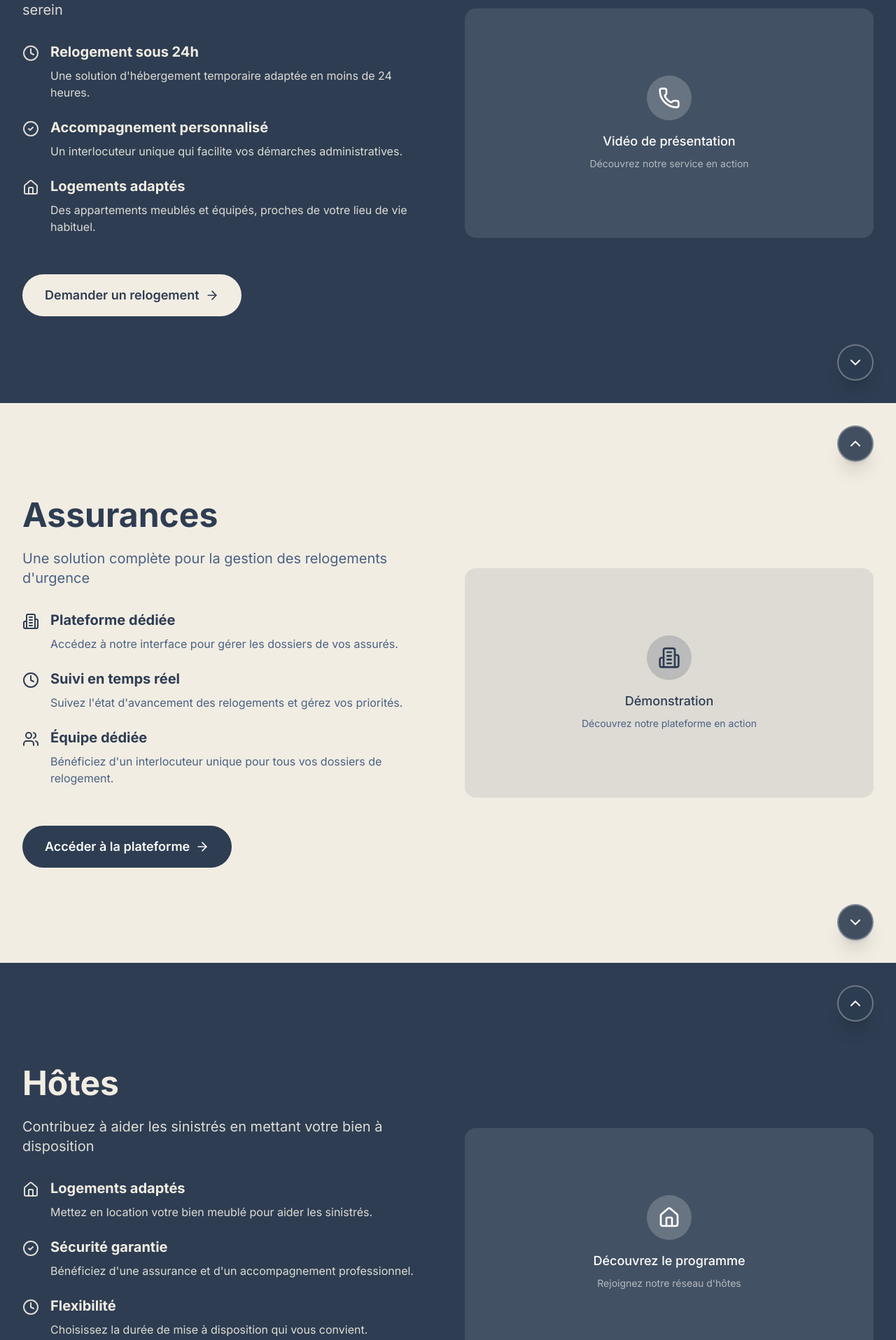
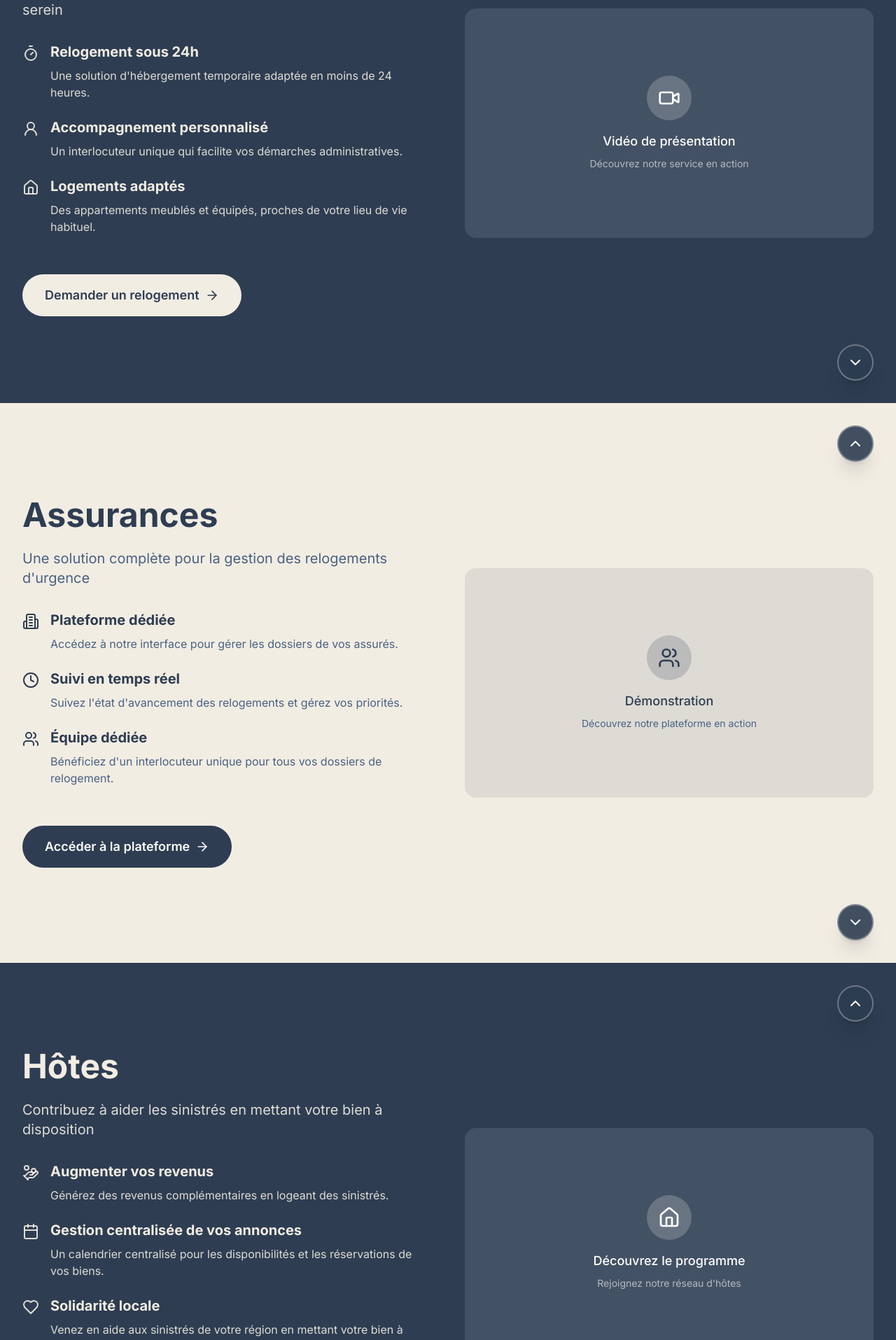
Before and after one commit to valcourgeau/sini, a Next.js app: page / in a window 1280 px wide. Shown: the part 1025-2940 px from the top of the page at 70% size. Built offline with nearby package versions, Linux system fonts and the light colour scheme.

Commit message:
feat: lucide icons for landing page

```diff
--- a/src/app/page.tsx
+++ b/src/app/page.tsx
@@ -1,6 +1,6 @@
 "use client";
 
-import { Home, Users, Building2, Clock, CheckCircle2, Phone, ArrowRight, Loader2 } from "lucide-react";
+import { Home, Users, Building2, Clock, CheckCircle2, Phone, ArrowRight, Loader2, HandCoins, Timer, UserRound, Video, Calendar, Heart } from "lucide-react";
 import { IconBox } from "@/components/ui/icon-box";
 import { ScrollButton } from "@/components/ui/scroll-button";
 import { NavigationArrow } from "@/components/ui/navigation-arrow";
@@ -107,7 +107,7 @@ export default function HomePage() {
 
               <div className="space-y-6">
                 <div className="flex items-start gap-4">
-                  <Clock className="h-6 w-6 text-secondary/90 mt-1 flex-shrink-0" />
+                  <Timer className="h-6 w-6 text-secondary/90 mt-1 flex-shrink-0" />
                   <div>
                     <h3 className="text-xl font-bold mb-2 text-secondary">Relogement sous 24h</h3>
                     <p className="text-secondary/90">
@@ -117,7 +117,7 @@ export default function HomePage() {
                 </div>
 
                 <div className="flex items-start gap-4">
-                  <CheckCircle2 className="h-6 w-6 text-secondary/90 mt-1 flex-shrink-0" />
+                  <UserRound className="h-6 w-6 text-secondary/90 mt-1 flex-shrink-0" />
                   <div>
                     <h3 className="text-xl font-bold mb-2 text-secondary">Accompagnement personnalisé</h3>
                     <p className="text-secondary/90">
@@ -162,7 +162,7 @@ export default function HomePage() {
               <div className="absolute inset-0 flex items-center justify-center">
                 <div className="text-center">
                   <div className="w-16 h-16 rounded-full bg-white/20 flex items-center justify-center mx-auto mb-4">
-                    <Phone className="h-8 w-8 text-white" />
+                    <Video className="h-8 w-8 text-white" />
                   </div>
                   <p className="text-lg font-medium text-white">Vidéo de présentation</p>
                   <p className="text-sm text-white/60 mt-2">Découvrez notre service en action</p>
@@ -238,7 +238,7 @@ export default function HomePage() {
               <div className="absolute inset-0 flex items-center justify-center">
                 <div className="text-center">
                   <div className="w-16 h-16 rounded-full bg-primary/20 flex items-center justify-center mx-auto mb-4">
-                    <Building2 className="h-8 w-8 text-primary" />
+                    <Users className="h-8 w-8 text-primary" />
                   </div>
                   <p className="text-lg font-medium">Démonstration</p>
                   <p className="text-sm text-muted-foreground mt-2">Découvrez notre plateforme en action</p>
@@ -267,31 +267,31 @@ export default function HomePage() {
 
               <div className="space-y-6">
                 <div className="flex items-start gap-4">
-                  <Home className="h-6 w-6 text-secondary/90 mt-1 flex-shrink-0" />
+                  <HandCoins className="h-6 w-6 text-secondary/90 mt-1 flex-shrink-0" />
                   <div>
-                    <h3 className="text-xl font-bold mb-2 text-secondary">Logements adaptés</h3>
+                    <h3 className="text-xl font-bold mb-2 text-secondary">Augmenter vos revenus</h3>
                     <p className="text-secondary/90">
-                      Mettez en location votre bien meublé pour aider les sinistrés.
+                      Générez des revenus complémentaires en logeant des sinistrés.
                     </p>
                   </div>
                 </div>
 
                 <div className="flex items-start gap-4">
-                  <CheckCircle2 className="h-6 w-6 text-secondary/90 mt-1 flex-shrink-0" />
+                  <Calendar className="h-6 w-6 text-secondary/90 mt-1 flex-shrink-0" />
                   <div>
-                    <h3 className="text-xl font-bold mb-2 text-secondary">Sécurité garantie</h3>
+                    <h3 className="text-xl font-bold mb-2 text-secondary">Gestion centralisée de vos annonces</h3>
                     <p className="text-secondary/90">
-                      Bénéficiez d'une assurance et d'un accompagnement professionnel.
+                      Un calendrier centralisé pour les disponibilités et les réservations de vos biens.
                     </p>
                   </div>
                 </div>
 
                 <div className="flex items-start gap-4">
-                  <Clock className="h-6 w-6 text-secondary/90 mt-1 flex-shrink-0" />
+                  <Heart className="h-6 w-6 text-secondary/90 mt-1 flex-shrink-0" />
                   <div>
-                    <h3 className="text-xl font-bold mb-2 text-secondary">Flexibilité</h3>
+                    <h3 className="text-xl font-bold mb-2 text-secondary">Solidarité locale</h3>
                     <p className="text-secondary/90">
-                      Choisissez la durée de mise à disposition qui vous convient.
+                      Venez en aide aux sinistrés de votre région en mettant votre bien à disposition.
                     </p>
                   </div>
                 </div>
```
